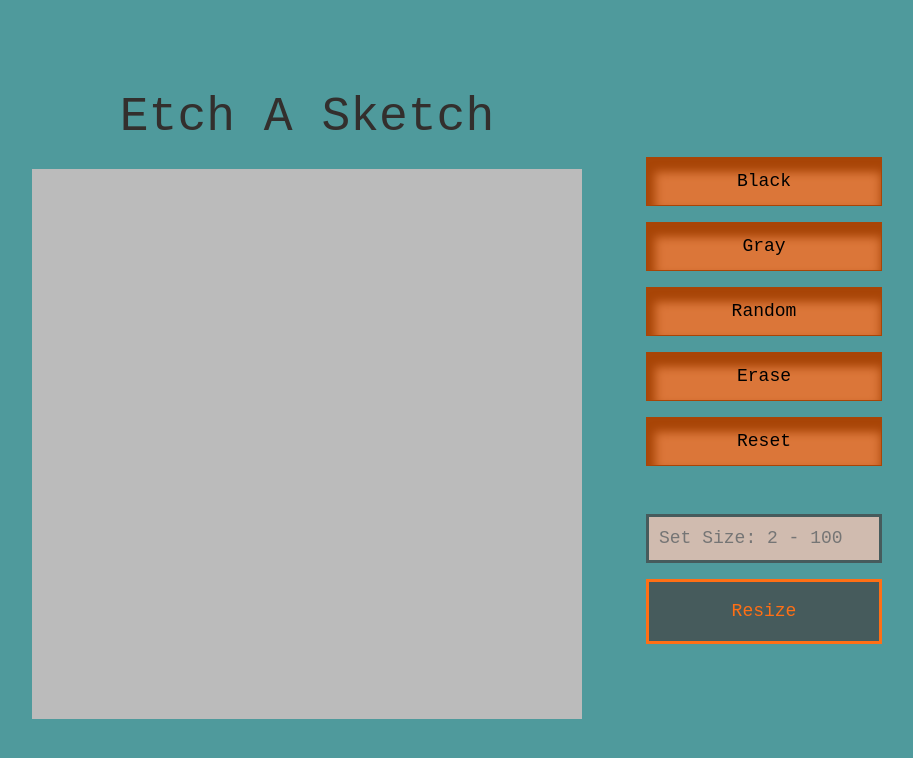
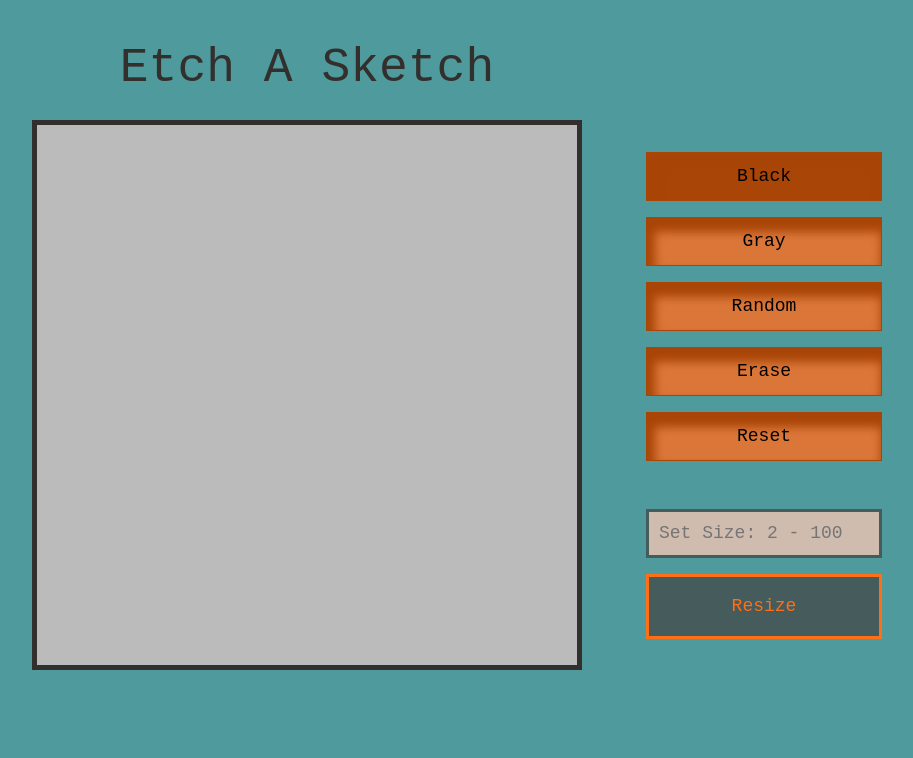
Before and after one commit to Daryna-g/Etch-a-Sketch, a plain HTML site: page index.html in a window 1280 px wide. Both pictures are taken after a click on the button "Black". Shown: the whole page, without its empty margins (183-1096 px from the left). Drawn offline with Linux system fonts and the light colour scheme; a web font is replaced by a local one.

Commit message:
Write styles for buttons

```diff
--- a/style.css
+++ b/style.css
@@ -38,8 +38,8 @@ body{
  	display: flex;
 	flex-direction: column;
 	align-items: center;
-	justify-content: center;
-	padding: 2rem;
+	/* justify-content: center; */
+	padding-inline: 2rem;
 }
 
 .page {
@@ -54,13 +54,9 @@ body{
 	display: flex;
 	flex-direction: column;
 	align-items: center;
-	justify-content: center;
+	/* justify-content: center; */
 	gap: 1rem;
 	padding: 2rem;
-	border-radius: 2rem;
-	/* background-color: #39A5DB; */
-	/* background-color: rgb(191, 16, 16); */
-	/* box-shadow: inset 4px 10px 10px 4px var(--dark-red); */
 }
 .title {
 	font-size: 48px;
@@ -71,8 +67,9 @@ body{
 	display: grid;
 	width: 550px;
 	height: 550px;
-	margin: auto;
+	/* margin: auto; */
 	background-color: var(--grey-bg);
+	border: 5px solid var(--text);
 }
 
 .menu {
@@ -82,10 +79,14 @@ body{
 	display: flex;
 	flex-direction: column;
 	align-items: center;
-	justify-content: center;
+	/* align-self: center; */
+	/* justify-content: center; */
 	gap: 3rem;
 	padding: 2rem;
 	border-radius: 2rem;
+	margin-top: 120px;
+	margin-bottom: 80px;
+
 }
 .buttons {
 	width: 100%;
@@ -102,7 +103,16 @@ body{
 	background-color: var(--orange);
 	box-shadow: inset 4px 10px 10px 4px var(--dark-orange);
 	border: 1px solid var(--dark-orange);
+	cursor: pointer;
 }
+.button:hover{
+	background-color: #dc9264;
+}
+
+.button:focus{
+	background-color: var(--dark-orange);
+}
+
 
 .resize {
 	width: 100%;
@@ -124,4 +134,8 @@ body{
 	background-color: #465B5C;
 	color: #ff6f15;
 	border: 3px solid #ff6f15;
+	cursor: pointer;
 }
+#resizeBtn:hover {
+	background-color: #3a4b4c;
+}
```
